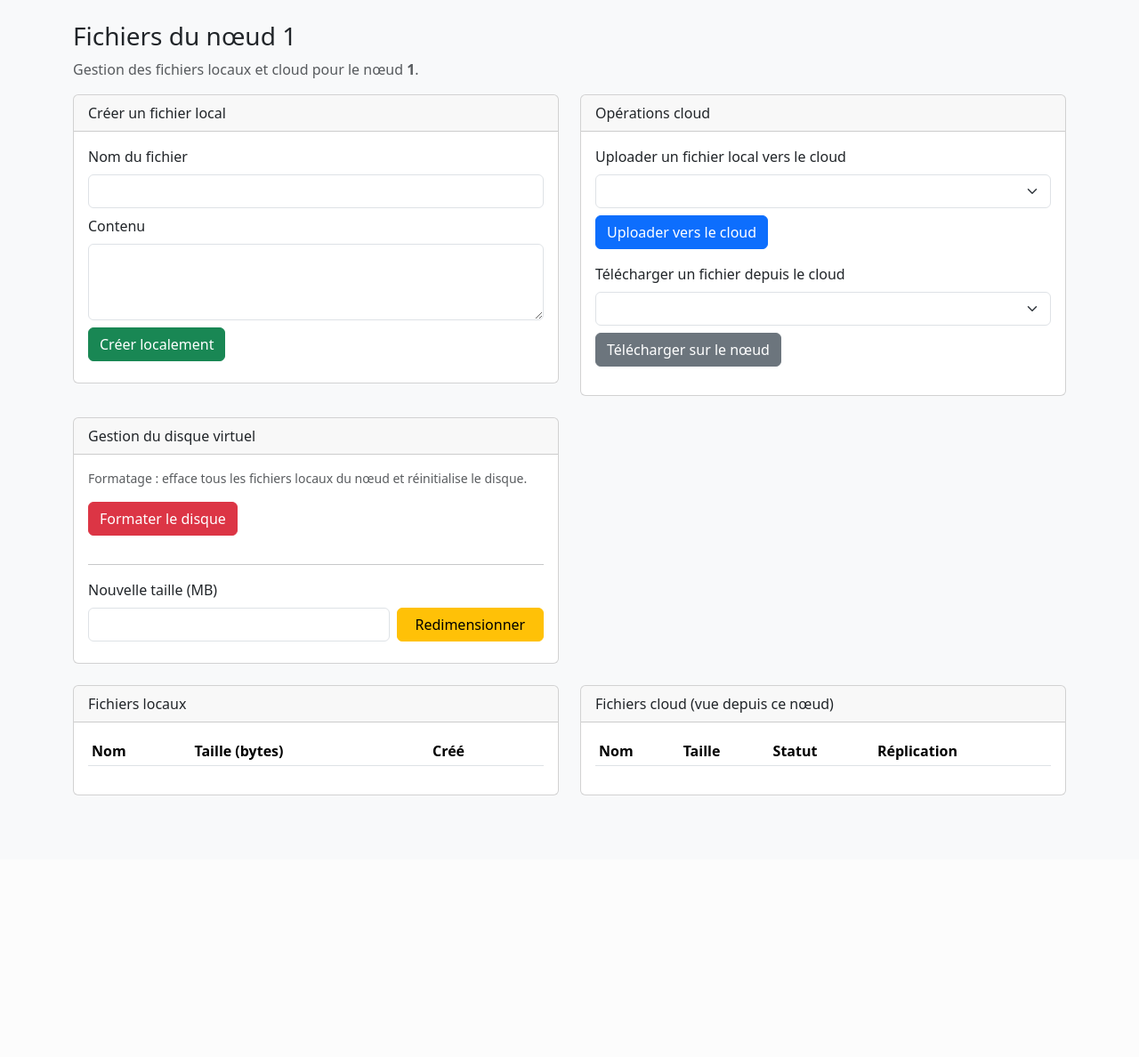
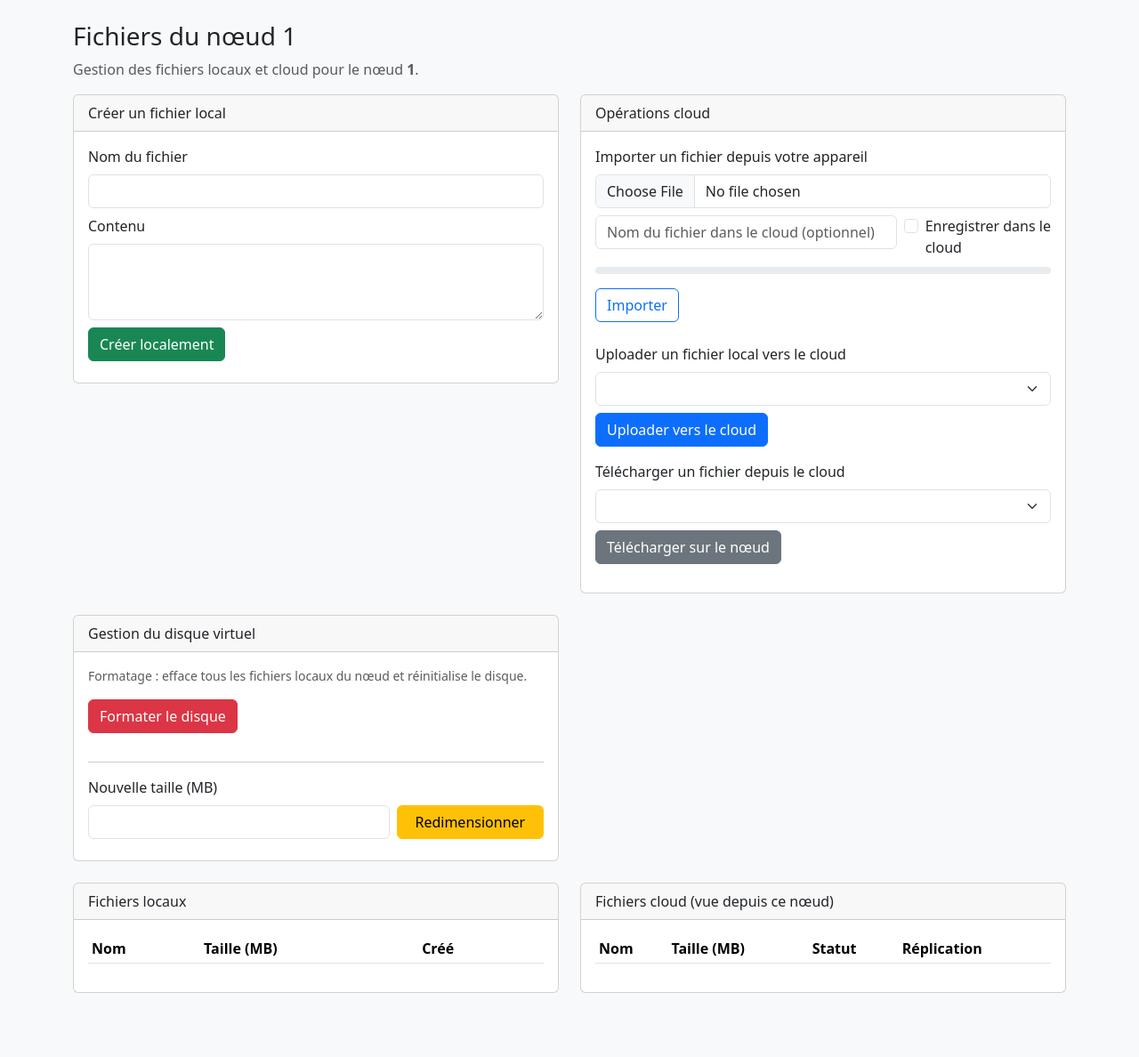
Before and after one commit to Pagnong/Syteme-discribue-Cloud, a Flask app: template templates/node_files.html in a window 1280 px wide. Shown: the part 56-1244 px from the top of the page at 89% size. Before the commit the page ends 950 px from the top, so only its background shows below. Run offline with Flask 2, Linux system fonts and the light colour scheme; the template is opened without the code that fills it: most values are stand-ins (such as "Sample title", 1, 10 or a date in 2020); lists and menus that the app fills with data are empty.

Commit message:
Implement file import with progress and cloud option
Added file import functionality with progress indication and optional cloud registration.

```diff
--- a/templates/node_files.html
+++ b/templates/node_files.html
@@ -31,6 +31,32 @@
     <div class="card">
       <div class="card-header">Opérations cloud</div>
       <div class="card-body">
+        <div class="mb-4">
+          <label class="form-label">Importer un fichier depuis votre appareil</label>
+          <form id="form-import" class="row g-2" enctype="multipart/form-data">
+            <div class="col-12">
+              <input type="file" name="file" class="form-control" required>
+            </div>
+            <div class="col-8">
+              <input type="text" name="cloud_name" class="form-control" placeholder="Nom du fichier dans le cloud (optionnel)">
+            </div>
+            <div class="col-4 d-flex align-items-center">
+              <div class="form-check">
+                <input class="form-check-input" type="checkbox" name="register" id="chk-register">
+                <label class="form-check-label" for="chk-register">Enregistrer dans le cloud</label>
+              </div>
+            </div>
+            <div class="col-12">
+              <div class="progress" style="height: 8px;">
+                <div id="progress-import" class="progress-bar" role="progressbar" style="width: 0%;"></div>
+              </div>
+              <div id="msg-import" class="mt-2 small"></div>
+            </div>
+            <div class="col-12">
+              <button class="btn btn-outline-primary" type="submit">Importer</button>
+            </div>
+          </form>
+        </div>
         <div class="mb-3">
           <label class="form-label">Uploader un fichier local vers le cloud</label>
           <select id="select-upload" class="form-select mb-2"></select>
@@ -80,7 +106,7 @@
           <thead>
             <tr>
               <th>Nom</th>
-              <th>Taille (bytes)</th>
+              <th>Taille (MB)</th>
               <th>Créé</th>
               <th></th>
             </tr>
@@ -99,7 +125,7 @@
           <thead>
             <tr>
               <th>Nom</th>
-              <th>Taille</th>
+              <th>Taille (MB)</th>
               <th>Statut</th>
               <th>Réplication</th>
             </tr>
@@ -133,9 +159,10 @@ async function refreshLocalFiles() {
   selectUpload.innerHTML = '';
   data.forEach(f => {
     const tr = document.createElement('tr');
+    const sizeMB = (f.file_size / (1024*1024)).toFixed(2);
     tr.innerHTML = `
       <td>${f.file_name}</td>
-      <td>${f.file_size}</td>
+      <td>${sizeMB}</td>
       <td>${new Date(f.upload_time * 1000).toLocaleString()}</td>
       <td><button class="btn btn-sm btn-outline-danger" data-delete-file="${f.file_name}">Supprimer</button></td>`;
     tbody.appendChild(tr);
@@ -154,7 +181,8 @@ async function refreshCloudFiles() {
   selectDownload.innerHTML = '';
   data.forEach(f => {
     const tr = document.createElement('tr');
-    tr.innerHTML = `<td>${f.file_name}</td><td>${f.file_size}</td><td>${f.status}</td><td>${f.replicas ?? f.replication_health ?? ''}</td>`;
+    const sizeMB = (f.file_size / (1024*1024)).toFixed(2);
+    tr.innerHTML = `<td>${f.file_name}</td><td>${sizeMB}</td><td>${f.status}</td><td>${f.replicas ?? f.replication_health ?? ''}</td>`;
     tbody.appendChild(tr);
     const opt = document.createElement('option');
     opt.value = f.file_name;
@@ -285,6 +313,64 @@ window.addEventListener('DOMContentLoaded', () => {
     }
   });
 
+  // Import local file with progress
+  document.getElementById('form-import').addEventListener('submit', async (ev) => {
+    ev.preventDefault();
+    const form = ev.target;
+    const msg = document.getElementById('msg-import');
+    const bar = document.getElementById('progress-import');
+    msg.textContent = '';
+    bar.style.width = '0%';
+    bar.classList.remove('bg-success', 'bg-danger');
+
+    const fileInput = form.querySelector('input[type="file"][name="file"]');
+    if (!fileInput.files || fileInput.files.length === 0) {
+      msg.textContent = 'Choisissez un fichier.';
+      msg.className = 'mt-2 small text-danger';
+      return;
+    }
+
+    const data = new FormData();
+    data.append('file', fileInput.files[0]);
+    const cloudName = form.querySelector('input[name="cloud_name"]').value;
+    if (cloudName) data.append('cloud_name', cloudName);
+    const register = form.querySelector('input[name="register"]').checked ? 'y' : 'n';
+    data.append('register', register);
+
+    try {
+      await new Promise((resolve, reject) => {
+        const xhr = new XMLHttpRequest();
+        xhr.open('POST', `/api/nodes/${NODE_ID}/files/import`);
+        xhr.upload.onprogress = (e) => {
+          if (e.lengthComputable) {
+            const pct = Math.round((e.loaded / e.total) * 100);
+            bar.style.width = pct + '%';
+          }
+        };
+        xhr.onload = () => {
+          if (xhr.status >= 200 && xhr.status < 300) {
+            bar.style.width = '100%';
+            bar.classList.add('bg-success');
+            resolve();
+          } else {
+            reject(new Error('HTTP ' + xhr.status + ' ' + xhr.responseText));
+          }
+        };
+        xhr.onerror = () => reject(new Error('Erreur réseau'));
+        xhr.send(data);
+      });
+      msg.textContent = 'Import terminé.';
+      msg.className = 'mt-2 small text-success';
+      form.reset();
+      await refreshLocalFiles();
+      await refreshCloudFiles();
+    } catch (e) {
+      bar.classList.add('bg-danger');
+      msg.textContent = 'Erreur import: ' + e.message;
+      msg.className = 'mt-2 small text-danger';
+    }
+  });
+
   refreshLocalFiles();
   refreshCloudFiles();
 });
```
